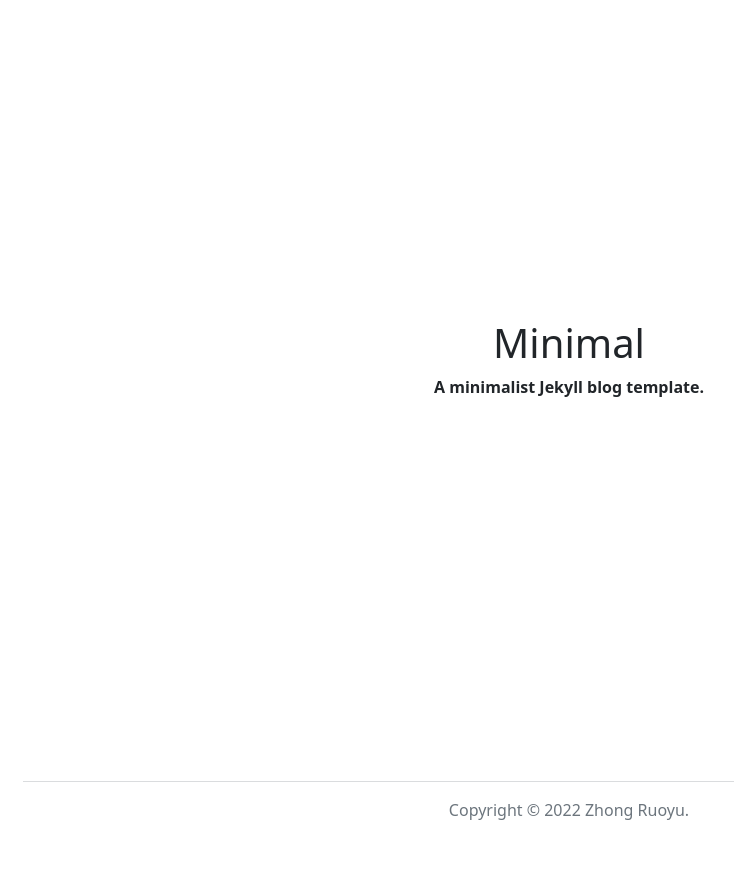
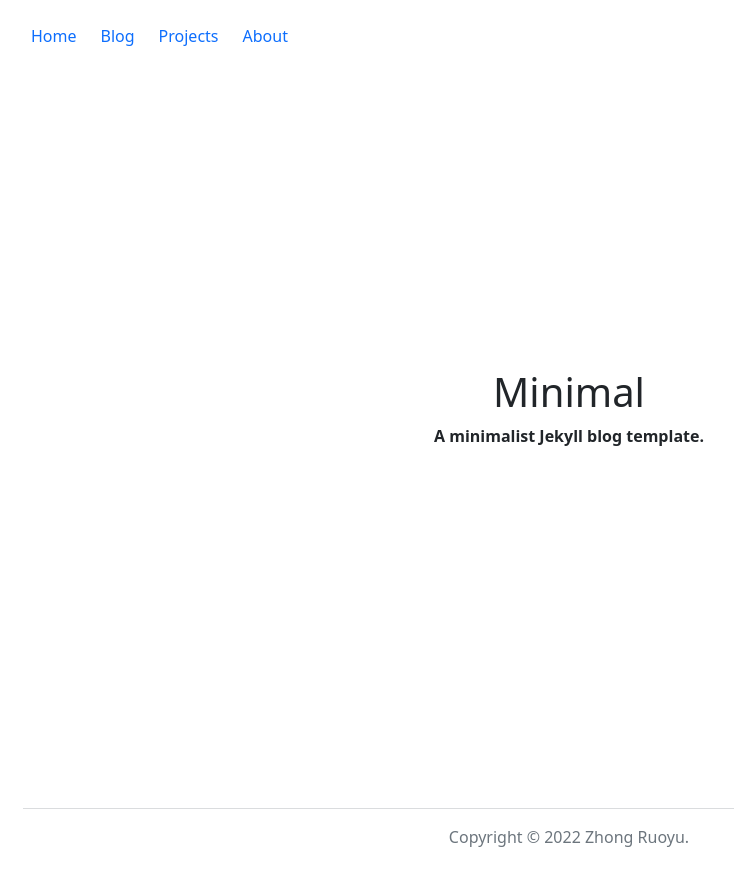
Before and after one commit to ZhongRuoyu/minimal, a Jekyll site: the page built from pages/index.md, in a window 1280 px wide. Shown: the top 886 px of the page, without its empty margins (71-805 px from the left). Built offline with Jekyll 4.4.1, drawn with Linux system fonts in a browser that asks for light colours; comment, search, counter and statistics services are not loaded.

Commit message:
Add navigation support

```diff
--- a/_config.yml
+++ b/_config.yml
@@ -17,6 +17,14 @@ date_format: "%e %B %Y"
 
 seo: true
 
+navigation_items:
+  - name: Blog
+    path: /blog/
+  - name: Projects
+    path: /projects/
+  - name: About
+    path: /about/
+
 defaults:
   - scope:
       path: ""
--- a/_layouts/page.html
+++ b/_layouts/page.html
@@ -3,8 +3,24 @@ layout: default
 ---
 
 <div class="container d-flex flex-column">
+
+    <div class="container d-flex flex-header">
+        <nav class="navbar navbar-expand">
+            <ul class="navbar-nav">
+                <li class="nav-item me-2">
+                    <a class="nav-link" href="{{ site.url | append: site.baseurl }}/">Home</a>
+                </li>
+                {% for item in site.navigation_items %}
+                <li class="nav-item me-2">
+                    <a class="nav-link" href="{{ site.url | append: site.baseurl }}{{ item.path }}">{{ item.name }}</a>
+                </li>
+                {% endfor %}
+            </ul>
+        </nav>
+    </div>
+
     <div class="
-        container d-flex flex-column flex-body py-5
+        container container-body d-flex flex-column flex-body py-5
         {% if page.center %}
             justify-content-center text-center
         {% endif %}
@@ -49,4 +65,5 @@ layout: default
         <hr>
         {% include footer.html %}
     </div>
+
 </div>
--- a/_sass/utilities/sizing.scss
+++ b/_sass/utilities/sizing.scss
@@ -1,7 +1,11 @@
+.flex-header {
+    min-height: 8vh !important;
+}
+
 .flex-body {
-    min-height: 85vh !important;
+    min-height: 80vh !important;
 }
 
 .flex-footer {
-    min-height: 15vh !important;
+    min-height: 12vh !important;
 }
```
